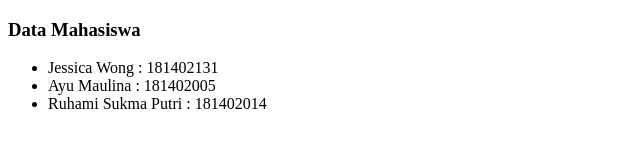
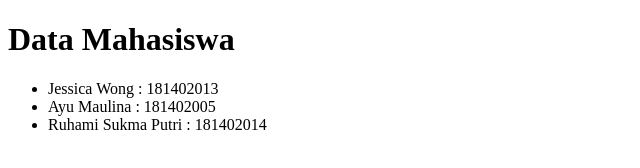
Before and after one commit to jessicawong13/test-repo, a plain HTML site: page mahasiswa.html in a window 1280 px wide. Shown: the whole page, without its empty margins (0-640 px from the left). Drawn offline with Linux system fonts and the light colour scheme.

Commit message:
Mengubah file mahasiswa.html

```diff
--- a/mahasiswa.html
+++ b/mahasiswa.html
@@ -6,9 +6,9 @@
     <title>Data Mahasiswa</title>
 </head>
 <body>
-    <h3>Data Mahasiswa</h3>
+    <h1>Data Mahasiswa</h1>
     <ul>
-        <li>Jessica Wong : 181402131</li>
+        <li>Jessica Wong : 181402013</li>
         <li>Ayu Maulina : 181402005</li>
         <li>Ruhami Sukma Putri : 181402014</li>
     </ul>
```
